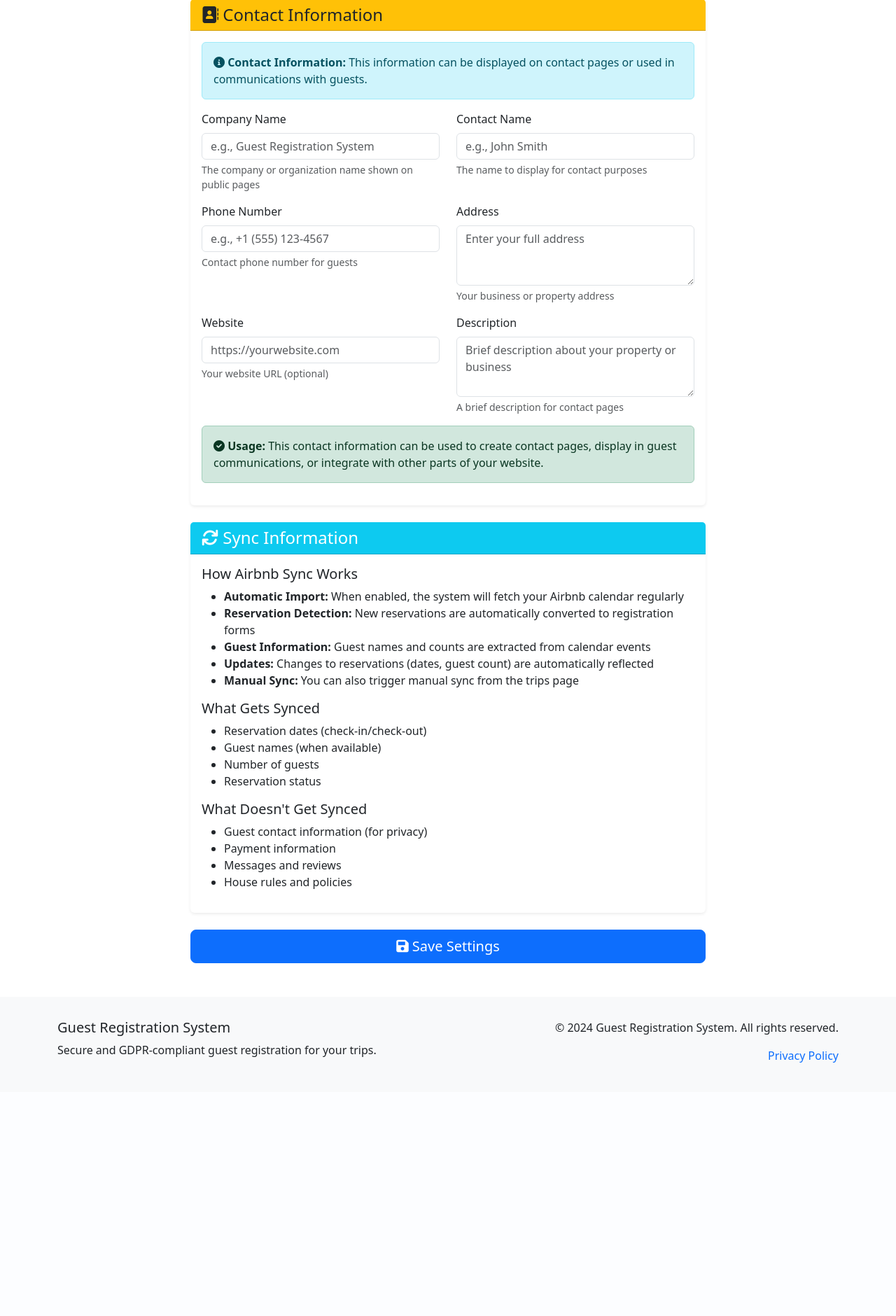
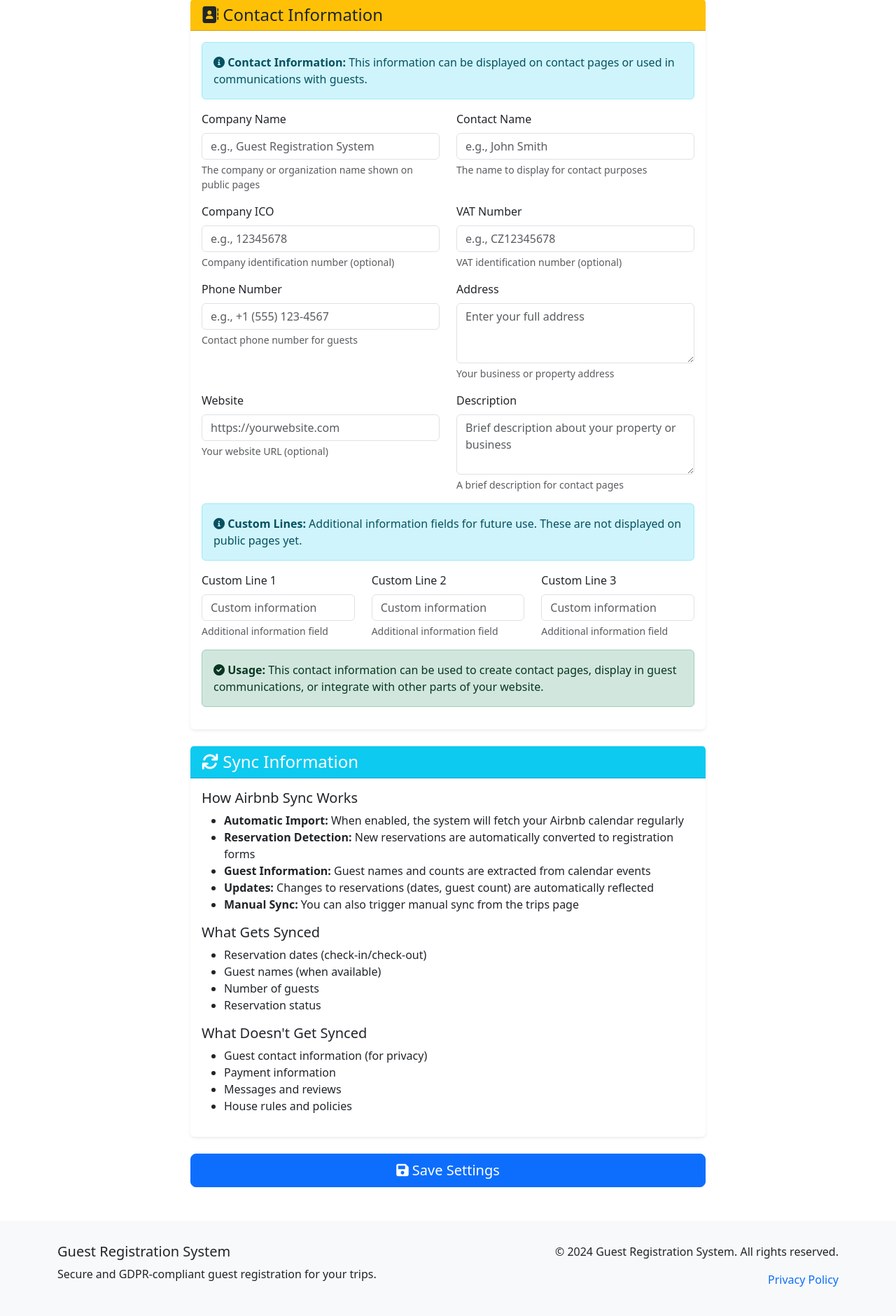
Before and after one commit to 32bit-s-r-o/guest-registration-system, a Flask app: page /admin/settings in a window 1280 px wide. Shown: the part 1183-3063 px from the top of the page at 70% size. Before the commit the page ends 2701 px from the top, so only its background shows below. Run offline with Flask 3, Linux system fonts and the light colour scheme; the visitor is signed in with stand-in values (Sample User, id 1).

Commit message:
Add company identification and VAT number fields to admin settings. Introduce custom information fields for additional data entry. Update templates to reflect these changes and enhance user experience in the admin interface.

```diff
--- a/app.py
+++ b/app.py
@@ -73,11 +73,17 @@ class Admin(UserMixin, db.Model):
     airbnb_last_sync = db.Column(db.DateTime)
     # Contact information
     company_name = db.Column(db.String(200))
+    company_ico = db.Column(db.String(50))  # Company identification number
+    company_vat = db.Column(db.String(50))  # VAT number
     contact_name = db.Column(db.String(200))
     contact_phone = db.Column(db.String(50))
     contact_address = db.Column(db.Text)
     contact_website = db.Column(db.String(200))
     contact_description = db.Column(db.Text)
+    # Additional custom lines (for future use)
+    custom_line_1 = db.Column(db.String(200))
+    custom_line_2 = db.Column(db.String(200))
+    custom_line_3 = db.Column(db.String(200))
 
 class Trip(db.Model):
     __tablename__ = f"{app.config['TABLE_PREFIX']}trip"
@@ -518,18 +524,21 @@ def admin_settings():
         # Update admin profile
         current_user.email = request.form.get('email')
         current_user.company_name = request.form.get('company_name')
+        current_user.company_ico = request.form.get('company_ico')
+        current_user.company_vat = request.form.get('company_vat')
+        current_user.contact_name = request.form.get('contact_name')
+        current_user.contact_phone = request.form.get('contact_phone')
+        current_user.contact_address = request.form.get('contact_address')
+        current_user.contact_website = request.form.get('contact_website')
+        current_user.contact_description = request.form.get('contact_description')
+        current_user.custom_line_1 = request.form.get('custom_line_1')
+        current_user.custom_line_2 = request.form.get('custom_line_2')
+        current_user.custom_line_3 = request.form.get('custom_line_3')
 
         # Update Airbnb settings
         current_user.airbnb_listing_id = request.form.get('airbnb_listing_id')
         current_user.airbnb_calendar_url = request.form.get('airbnb_calendar_url')
         current_user.airbnb_sync_enabled = request.form.get('airbnb_sync_enabled') == 'on'
-
-        # Update contact information
-        current_user.contact_name = request.form.get('contact_name')
-        current_user.contact_phone = request.form.get('contact_phone')
-        current_user.contact_address = request.form.get('contact_address')
-        current_user.contact_website = request.form.get('contact_website')
-        current_user.contact_description = request.form.get('contact_description')
 
         # Update password if provided
         new_password = request.form.get('new_password')
--- a/templates/admin/settings.html
+++ b/templates/admin/settings.html
@@ -170,6 +170,25 @@
                     <div class="row">
                         <div class="col-md-6">
                             <div class="mb-3">
+                                <label for="company_ico" class="form-label">Company ICO</label>
+                                <input type="text" class="form-control" id="company_ico" name="company_ico"
+                                    value="{{ current_user.company_ico or '' }}" placeholder="e.g., 12345678">
+                                <div class="form-text">Company identification number (optional)</div>
+                            </div>
+                        </div>
+                        <div class="col-md-6">
+                            <div class="mb-3">
+                                <label for="company_vat" class="form-label">VAT Number</label>
+                                <input type="text" class="form-control" id="company_vat" name="company_vat"
+                                    value="{{ current_user.company_vat or '' }}" placeholder="e.g., CZ12345678">
+                                <div class="form-text">VAT identification number (optional)</div>
+                            </div>
+                        </div>
+                    </div>
+
+                    <div class="row">
+                        <div class="col-md-6">
+                            <div class="mb-3">
                                 <label for="contact_phone" class="form-label">Phone Number</label>
                                 <input type="tel" class="form-control" id="contact_phone" name="contact_phone"
                                     value="{{ current_user.contact_phone or '' }}"
@@ -204,6 +223,40 @@
                                     rows="3"
                                     placeholder="Brief description about your property or business">{{ current_user.contact_description or '' }}</textarea>
                                 <div class="form-text">A brief description for contact pages</div>
+                            </div>
+                        </div>
+                    </div>
+
+                    <!-- Custom Lines Section -->
+                    <div class="alert alert-info" role="alert">
+                        <i class="fas fa-info-circle"></i>
+                        <strong>Custom Lines:</strong> Additional information fields for future use. These are not
+                        displayed on public pages yet.
+                    </div>
+
+                    <div class="row">
+                        <div class="col-md-4">
+                            <div class="mb-3">
+                                <label for="custom_line_1" class="form-label">Custom Line 1</label>
+                                <input type="text" class="form-control" id="custom_line_1" name="custom_line_1"
+                                    value="{{ current_user.custom_line_1 or '' }}" placeholder="Custom information">
+                                <div class="form-text">Additional information field</div>
+                            </div>
+                        </div>
+                        <div class="col-md-4">
+                            <div class="mb-3">
+                                <label for="custom_line_2" class="form-label">Custom Line 2</label>
+                                <input type="text" class="form-control" id="custom_line_2" name="custom_line_2"
+                                    value="{{ current_user.custom_line_2 or '' }}" placeholder="Custom information">
+                                <div class="form-text">Additional information field</div>
+                            </div>
+                        </div>
+                        <div class="col-md-4">
+                            <div class="mb-3">
+                                <label for="custom_line_3" class="form-label">Custom Line 3</label>
+                                <input type="text" class="form-control" id="custom_line_3" name="custom_line_3"
+                                    value="{{ current_user.custom_line_3 or '' }}" placeholder="Custom information">
+                                <div class="form-text">Additional information field</div>
                             </div>
                         </div>
                     </div>
```
Also changed, not shown: reset_data.py (+7 -1 lines).
